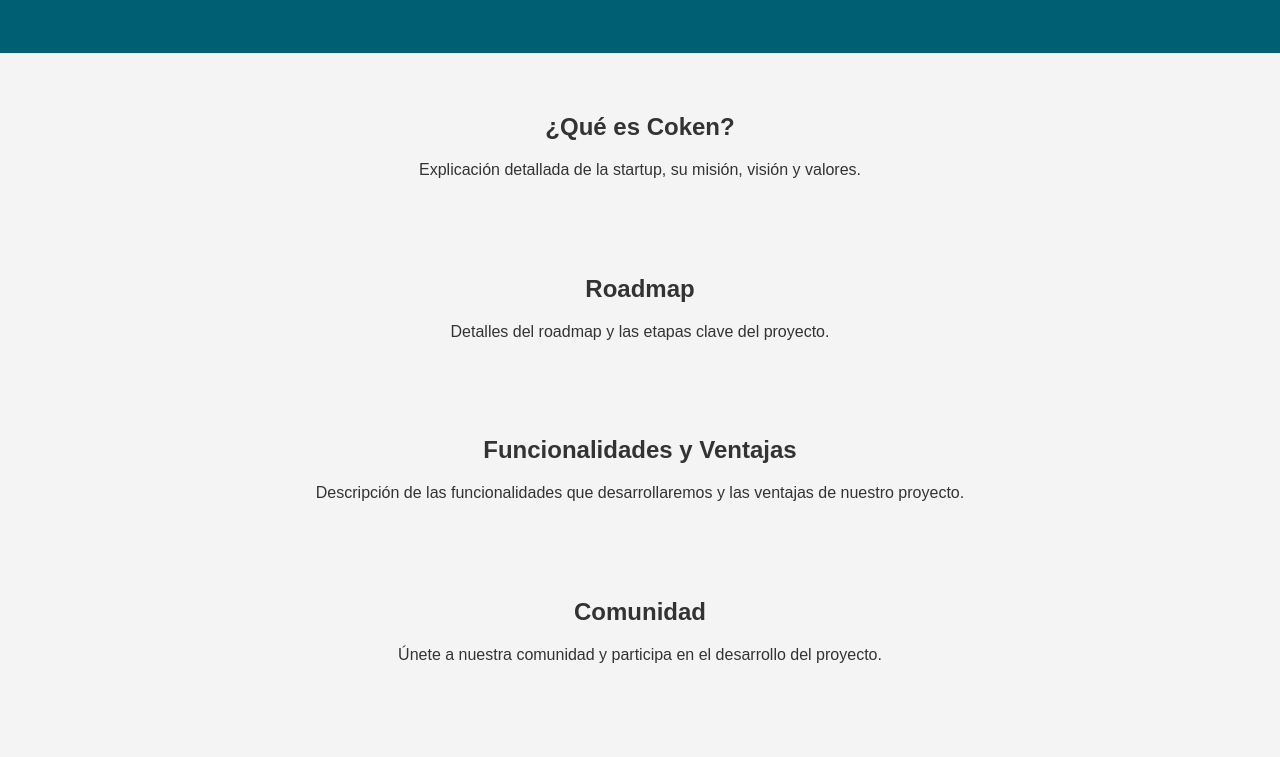
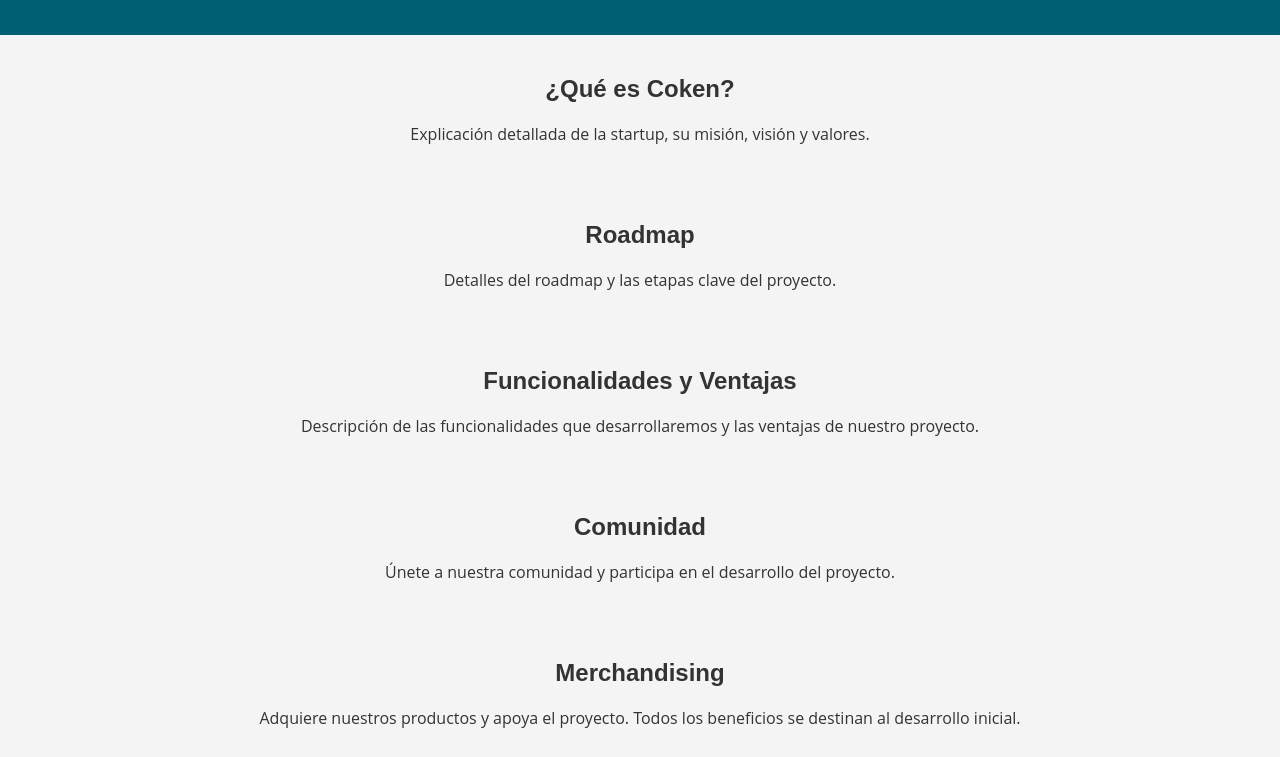
Before and after one commit to Arrobario/Coken, a plain HTML site: page index.html in a window 1280 px wide. Shown: the part 141-898 px from the top of the page. Drawn offline with Linux system fonts and the light colour scheme.

Commit message:
style.css

```diff
--- a/style.css
+++ b/style.css
@@ -71,3 +71,14 @@
         margin: 10px 0;
     }
 }
+
+@import url('https://fonts.googleapis.com/css2?family=Montserrat:wght@400;700&family=Open+Sans:wght@400;700&display=swap');
+
+body, button, input, textarea {
+    font-family: 'Open Sans', sans-serif;
+}
+
+h1, h2, h3, h4, h5, h6 {
+    font-family: 'Montserrat', sans-serif;
+    margin-top: 0;
+}
```
